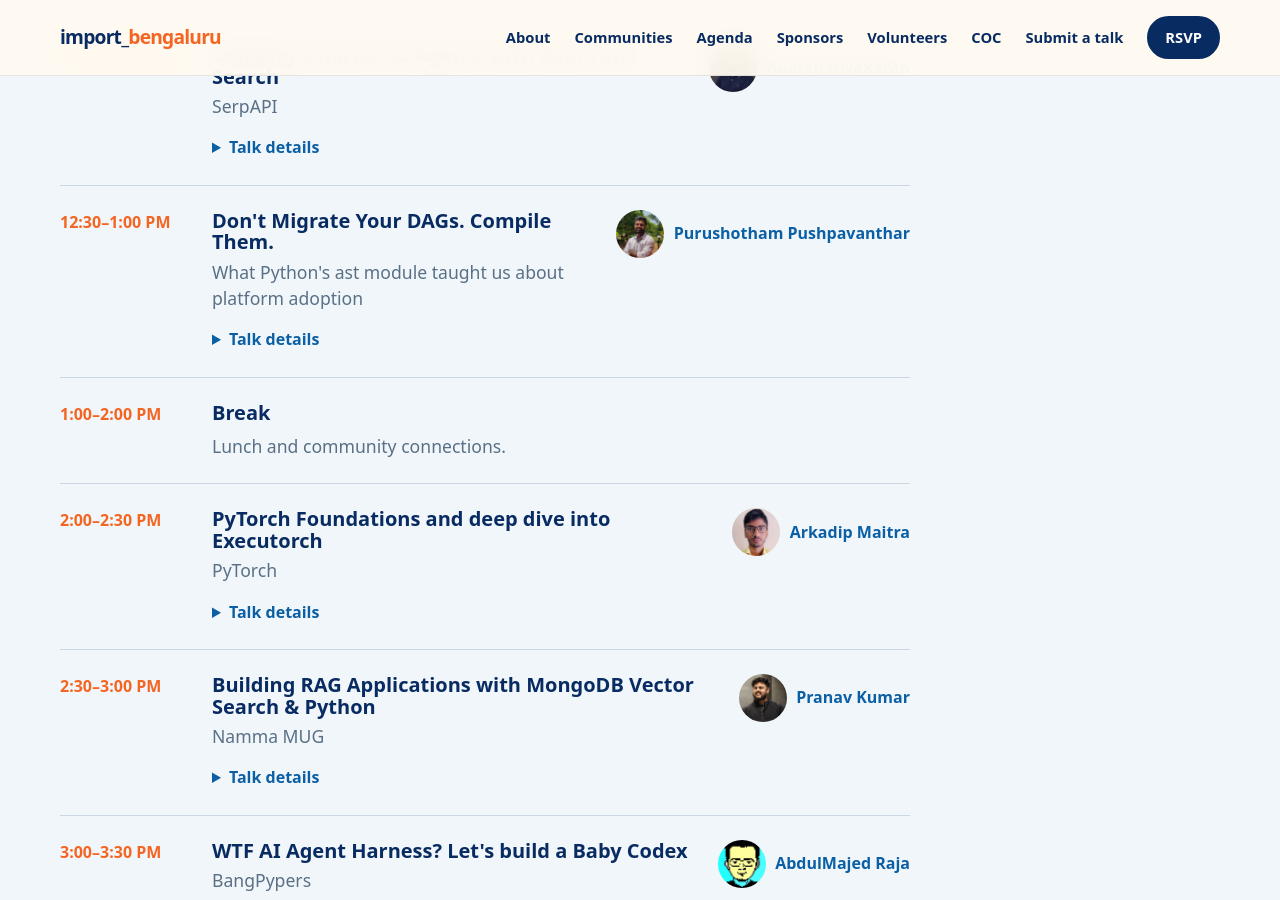
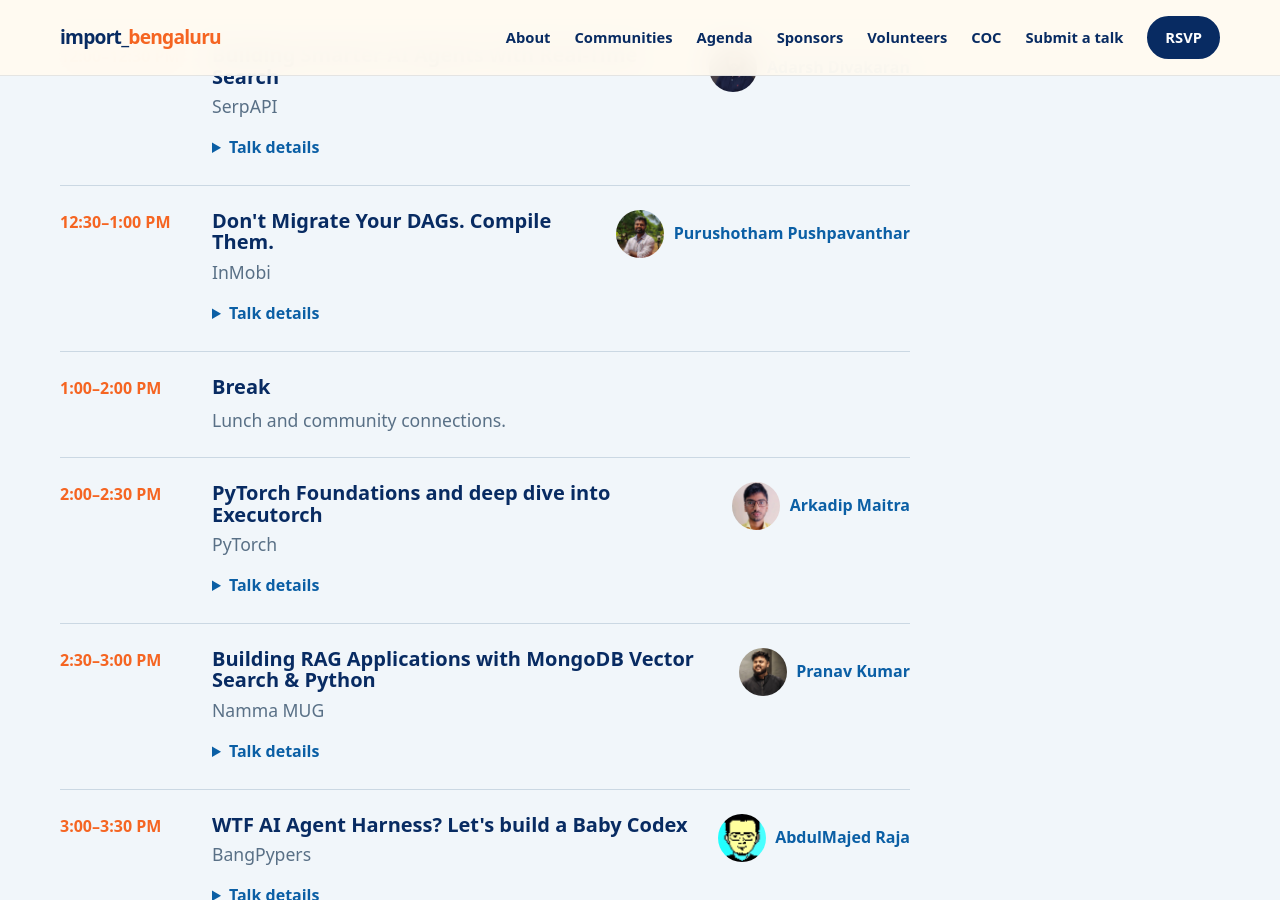
Before and after one commit to bangpypers/import_bengaluru, a Jekyll site: the page built from index.md, in a window 1280 px wide and 900 px high, scrolled down 4362 px. Built offline with Jekyll 4.4.1, drawn with Linux system fonts in a browser that asks for light colours.

Commit message:
Add InMobi affiliation for Purushotham

```diff
--- a/_data/agenda.yml
+++ b/_data/agenda.yml
@@ -53,7 +53,7 @@
 
 - time: 12:30–1:00 PM
   title: Don't Migrate Your DAGs. Compile Them.
-  organization: What Python's ast module taught us about platform adoption
+  organization: InMobi
   speakers:
     - name: Purushotham Pushpavanthar
       url: https://www.linkedin.com/in/purushotham-pushpavanthar/
```
